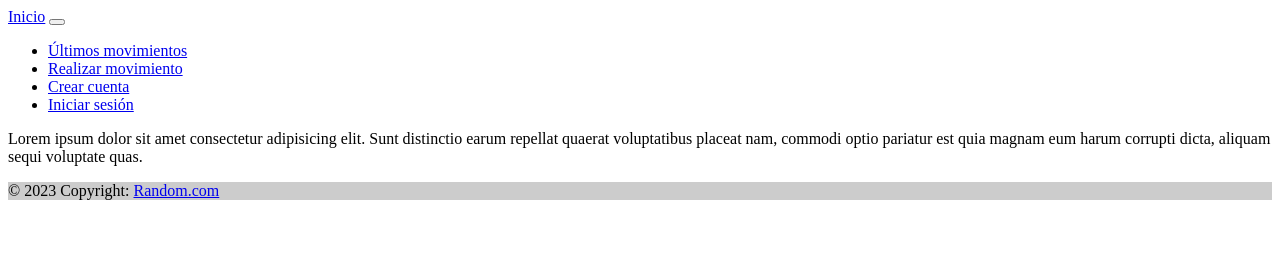
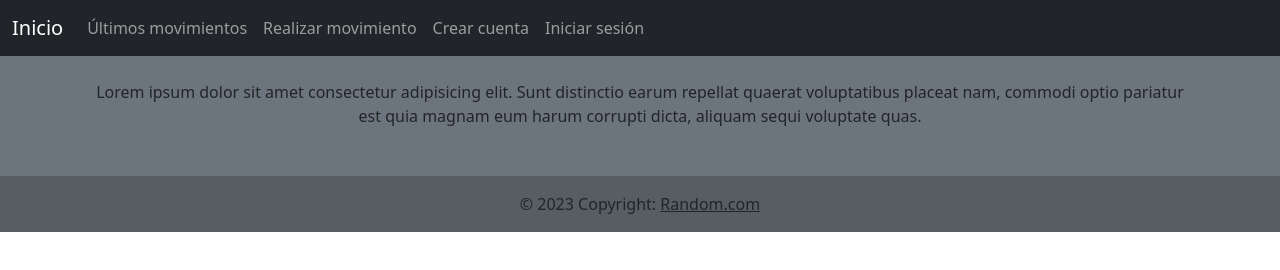
Before and after one commit to UzielMAnd/Portfolio, a plain HTML site: page index.html in a window 1280 px wide. Drawn offline with nearby package versions, Linux system fonts and the light colour scheme.

Commit message:
[UPDATE] Bootstrap added

```diff
--- a/index.html
+++ b/index.html
@@ -4,6 +4,7 @@
     <meta charset="UTF-8" name="viewport" content="width=device-width, initial-scale=1.0">
     <title>Inicio</title>
     <link rel="stylesheet" href="https://pro.fontawesome.com/releases/v5.10.0/css/all.css" integrity="sha384-AYmEC3Yw5cVb3ZcuHtOA93w35dYTsvhLPVnYs9eStHfGJvOvKxVfELGroGkvsg+p" crossorigin="anonymous"/>
+    <link href="https://cdn.jsdelivr.net/npm/bootstrap@5.3.0-alpha3/dist/css/bootstrap.min.css" rel="stylesheet" integrity="sha384-KK94CHFLLe+nY2dmCWGMq91rCGa5gtU4mk92HdvYe+M/SXH301p5ILy+dN9+nJOZ" crossorigin="anonymous">
     <script src="https://cdnjs.cloudflare.com/ajax/libs/Chart.js/3.1.1/chart.js"></script>
   </head>
   <body>
@@ -33,7 +34,7 @@
       </nav>
     <div class="container">
     </div>
-    <script src="https://cdn.jsdelivr.net/npm/bootstrap@5.2.3/dist/js/bootstrap.bundle.min.js" integrity="sha384-kenU1KFdBIe4zVF0s0G1M5b4hcpxyD9F7jL+jjXkk+Q2h455rYXK/7HAuoJl+0I4" crossorigin="anonymous"></script>
+    <script src="https://cdn.jsdelivr.net/npm/bootstrap@5.3.0-alpha3/dist/js/bootstrap.bundle.min.js" integrity="sha384-ENjdO4Dr2bkBIFxQpeoTz1HIcje39Wm4jDKdf19U8gI4ddQ3GYNS7NTKfAdVQSZe" crossorigin="anonymous"></script>
     <!--<script src="{% static 'js/bootstrap.bundle.min.js' %}"></script>-->
     <!-- Footer -->
     <footer class="bg-secondary text-center ">
```
